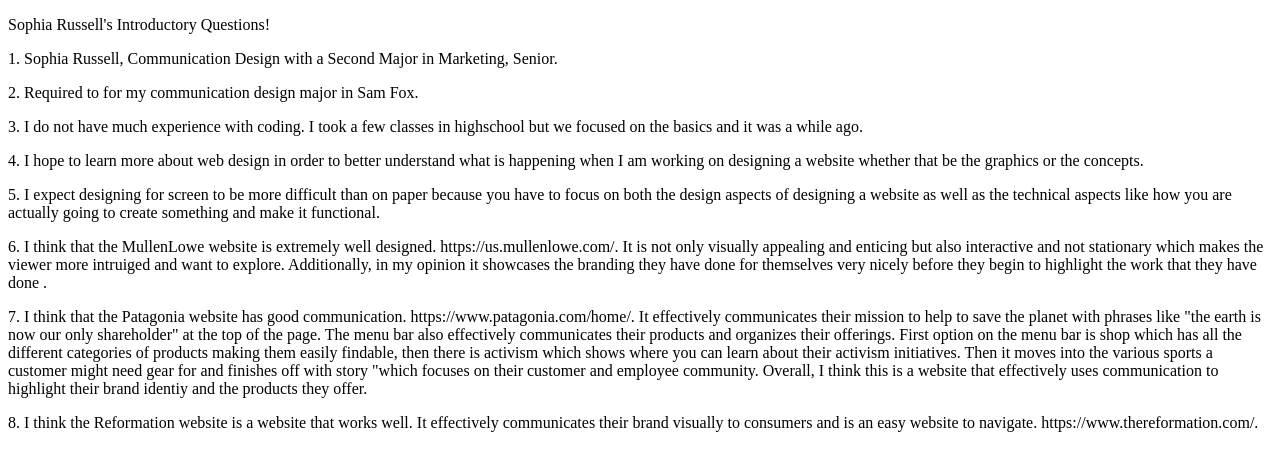
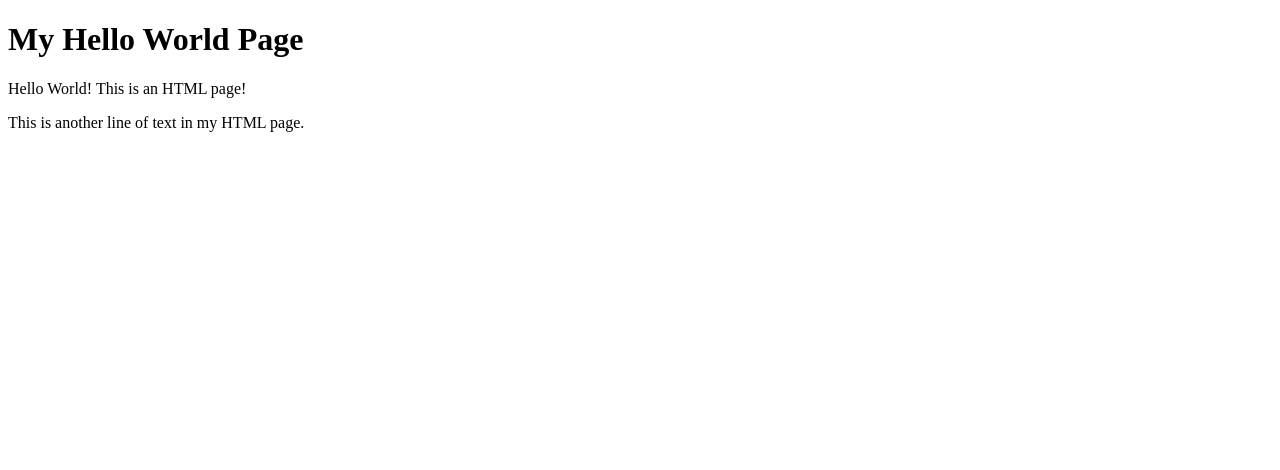
Before and after one commit to sophiaarussell/iffall2025, a plain HTML site: page hello/index.html in a window 1280 px wide. Drawn offline with Linux system fonts and the light colour scheme.

Commit message:
Add files via upload

```diff
--- a/hello/index.html
+++ b/hello/index.html
@@ -1,32 +1,15 @@
 <!DOCTYPE html>
 <html>
     <head>
-        <title>Introductory Questions</title>
+        <title>Hello World</title>
     </head>
     <body>
-      <p>Sophia Russell's Introductory Questions!</p>
+        <h1>My Hello World Page</h1>
 
-      <p>1. Sophia Russell, Communication Design with a Second Major in Marketing, Senior.</p>
+      <p>Hello World! This is an HTML page!</p>
+
+      <p>This is another line of text in my HTML page.</p>
     </body>
 
- <p>2. Required to for my communication design major in Sam Fox.</p>
-    </body>
 
-<p>3. I do not have much experience with coding. I took a few classes in highschool but we focused on the basics and it was a while ago.</p>
-    </body>
-
-<p>4. I hope to learn more about web design in order to better understand what is happening when I am working on designing a website whether that be the graphics or the concepts.</p>
-    </body>
-
-<p>5. I expect designing for screen to be more difficult than on paper because you have to focus on both the design aspects of designing a website as well as the technical aspects like how you are actually going to create something and make it functional.</p>
-    </body>
-
-<p>6. I think that the MullenLowe website is extremely well designed. https://us.mullenlowe.com/. It is not only visually appealing and enticing but also interactive and not stationary which makes the viewer more intruiged and want to explore. Additionally, in my opinion it showcases the branding they have done for themselves very nicely before they begin to highlight the work that they have done .</p>
-    </body>
-
-<p>7. I think that the Patagonia website has good communication. https://www.patagonia.com/home/. It effectively communicates their mission to help to save the planet with phrases like "the earth is now our only shareholder" at the top of the page. The menu bar also effectively communicates their products and organizes their offerings. First option on the menu bar is shop which has all the different categories of products making them easily findable, then there is activism which shows where you can learn about their activism initiatives. Then it moves into the various sports a customer might need gear for and finishes off with story "which focuses on their customer and employee community. Overall, I think this is a website that effectively uses communication to highlight their brand identiy and the products they offer.</p>
-    </body>
-
-<p>8. I think the Reformation website is a website that works well. It effectively communicates their brand visually to consumers and is an easy website to navigate. https://www.thereformation.com/.</p>
-    </body>
 </html>
```
